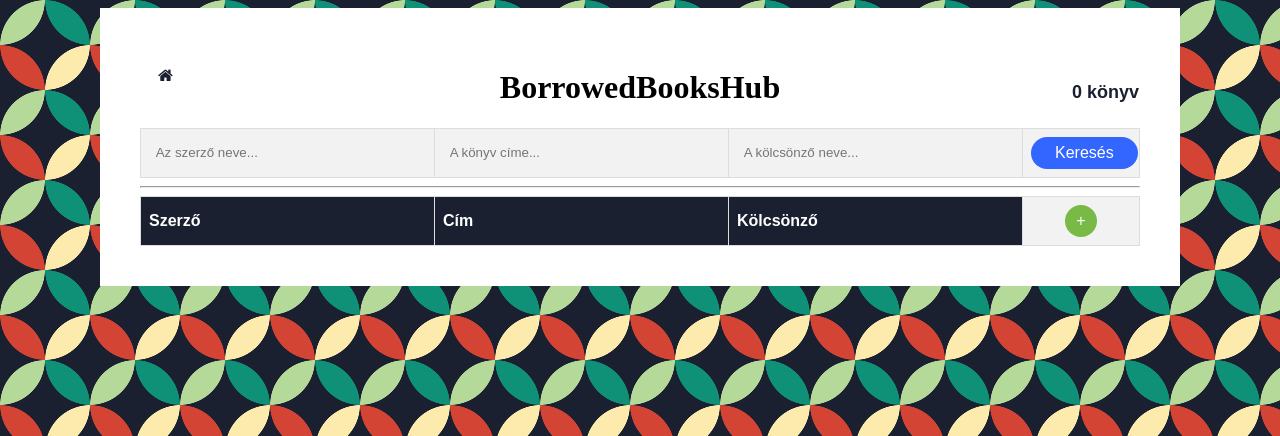
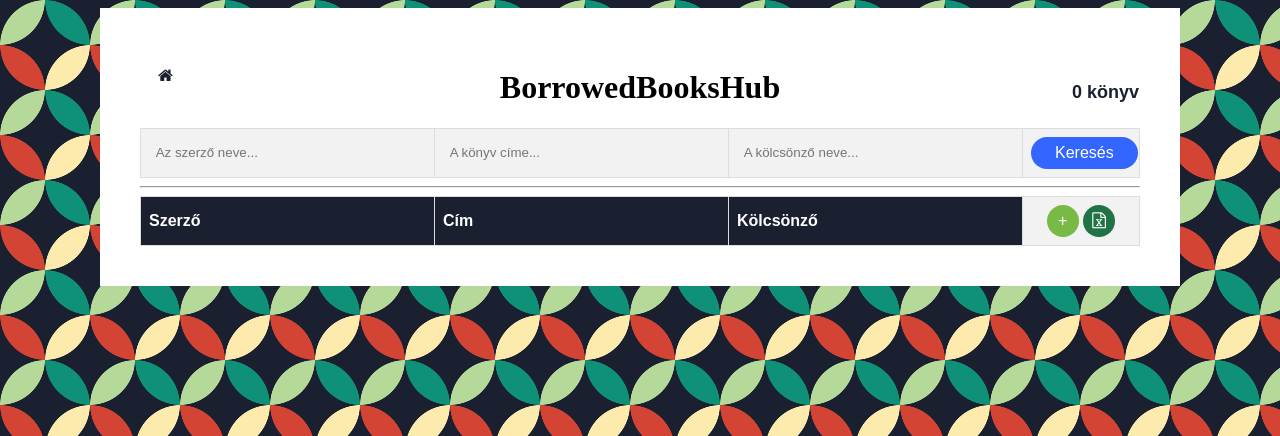
Before and after one commit to nbozsi/BorrowedBooksHub, a FastAPI app: page / in a window 1280 px wide. Shown: the top 436 px of the page. Run offline with FastAPI, Linux system fonts and the light colour scheme; some web fonts are replaced.

Commit message:
excel sheet export

```diff
--- a/app.py
+++ b/app.py
@@ -1,7 +1,7 @@
 from fastapi import FastAPI, Request, Depends, Form, status
 from fastapi.staticfiles import StaticFiles
 
-from starlette.responses import RedirectResponse
+from starlette.responses import RedirectResponse, FileResponse
 from starlette.templating import Jinja2Templates
 
 from sqlalchemy.orm import Session
@@ -9,6 +9,8 @@ from sqlalchemy import and_, or_, func
 
 import models
 from database import SessionLocal, engine
+import pandas as pd
+import os
 import json
 
 
@@ -112,3 +114,12 @@ def search(request: Request, title: str, author: str, renter: str, db: Session =
             models.Book.renter).contains(renter.lower()))
 
     return templates.TemplateResponse("searchpage.html", {"request": request, "lang": lang, "author": author, "title": title, "renter": renter, "book_list": books.order_by(models.Book.author).all()})
+
+
+@app.get('/export')
+def export(request: Request, db: Session = Depends(get_db)):
+    query = "SELECT * FROM books"  # query to collect record
+    df = pd.read_sql(query, db.get_bind(), index_col='id')  # create DataFrame
+    df.to_excel("exports/books.xlsx")
+
+    return FileResponse("exports/books.xlsx")
--- a/static/style.css
+++ b/static/style.css
@@ -99,6 +99,26 @@ label {
     }
 }
 
+.export-button {
+    border-radius: 24px;
+    background-color: #217346;
+    /* Green */
+    border: none;
+    color: white;
+    padding: 7px 7px;
+    text-align: center;
+    text-decoration: none;
+    display: inline-block;
+    font-size: 16px;
+    font-family: 'Courier Prime Sans', sans-serif;
+    width: 18px;
+    height: 18px;
+
+    &:hover {
+        background-color: #174f30;
+    }
+}
+
 .update-button {
     border-radius: 24px;
     background-color: #0f9177;
--- a/templates/base.html
+++ b/templates/base.html
@@ -47,7 +47,10 @@
                 <th>{{lang["AUTHOR"]}}</th>
                 <th>{{lang["TITLE"]}}</th>
                 <th>{{lang["RENTER"]}}</th>
-                <td class="button-td"><a class="new-button" href="/new">+</a></td>
+                <td class="button-td">
+                    <a class="new-button" href="/new">+</a>
+                    <a class="export-button" href="/export"><i class="fa">&#xf1c3;</i></a>
+                </td>
             </tr>
 
             {% for book in book_list %}
```
Also changed, not shown: 1 other file.
